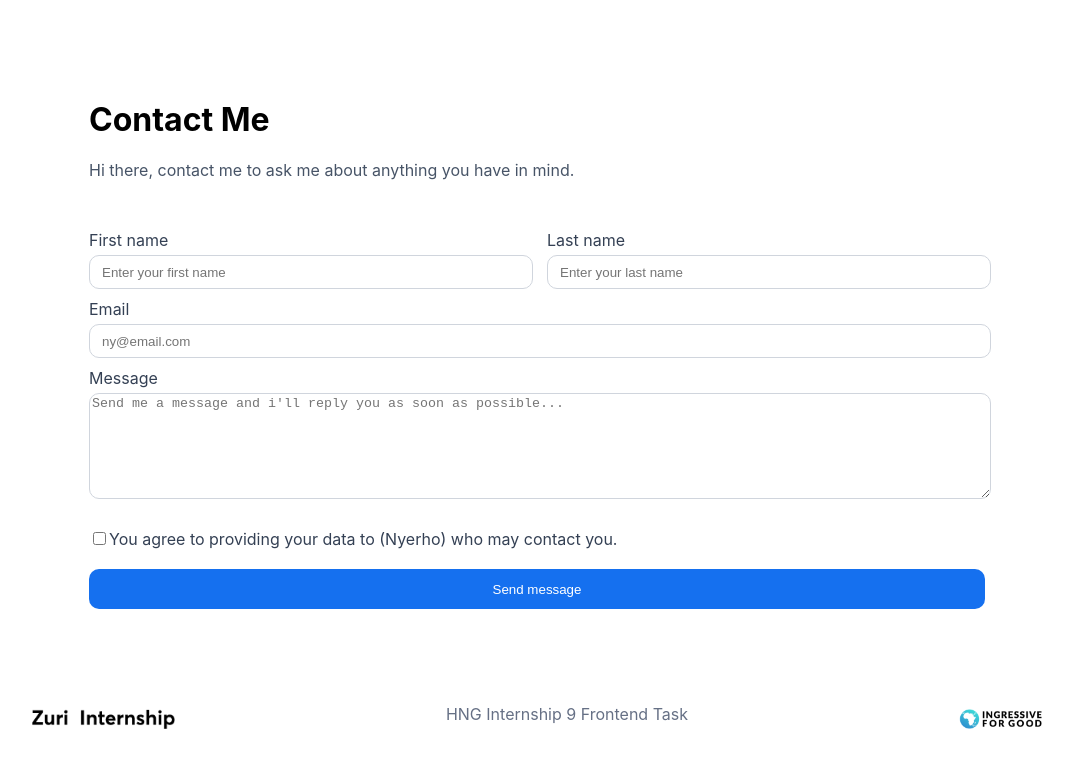
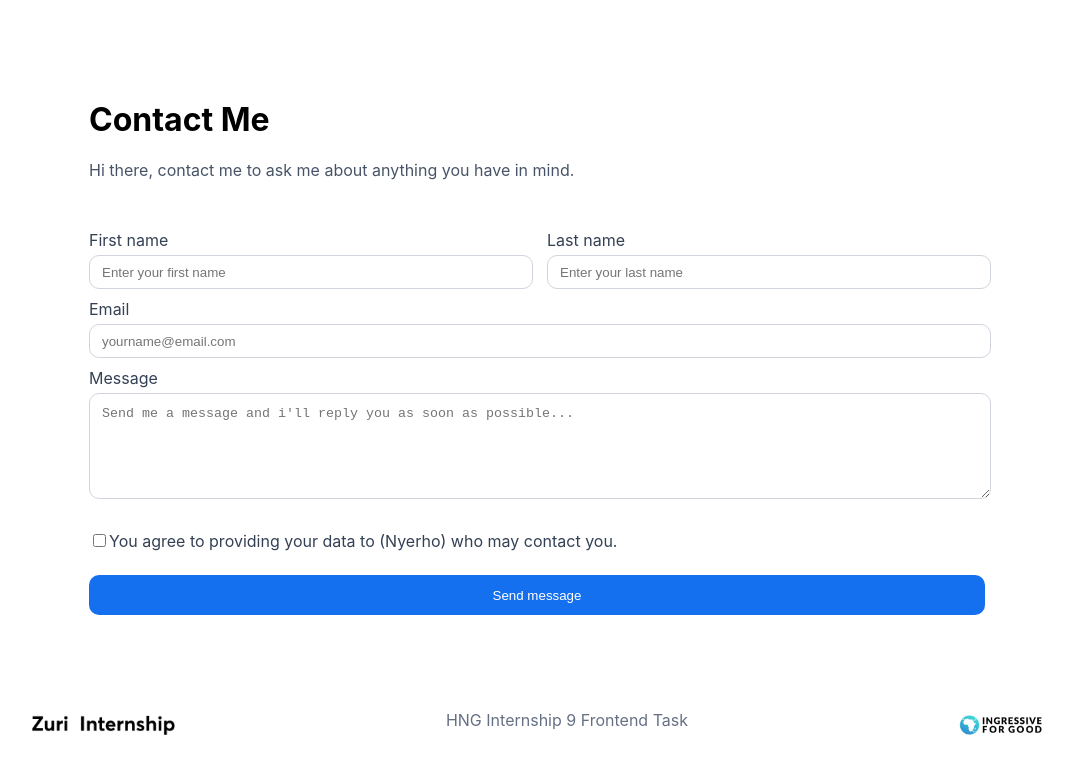
Before and after one commit to Nyerhowho9/Linktree-task, a React (Create React App) app: page /contact in a window 1280 px wide. Shown: the top 774 px of the page, without its empty margins (103-1176 px from the left). Built offline with nearby package versions, Linux system fonts and the light colour scheme.

Commit message:
changes placeholder for email field

```diff
--- a/src/components/Contact.js
+++ b/src/components/Contact.js
@@ -27,7 +27,7 @@ class Contact extends Component{
                 </div>
                 <div className="emaildiv">
                     <label htmlFor="email">Email</label>
-                    <input type="email" id="email" placeholder="ny@email.com"/>
+                    <input type="email" id="email" placeholder="yourname@email.com"/>
                 </div>
                 <div className="messagediv">
                     <label htmlFor="message">Message</label>
--- a/src/styles/main.css
+++ b/src/styles/main.css
@@ -1,3 +1,4 @@
+
 .upicon{
     text-align: right;
     padding-right: 100px;
@@ -151,6 +152,9 @@ textarea{
     margin-bottom: 20px;
     width: 95%;
 }
+.check >label{
+    line-height: 1.6;
+}
 .tick{
     border: 1px solid #D0D5DD ;
 }
@@ -165,7 +169,11 @@ textarea{
 input::placeholder{
     padding-left: 10px;
 }
+textarea::placeholder{
+    padding: 10px;
+}
 @media only screen and (max-width: 768px){
+
     .names{
         display: flex;
         flex-direction: column;
```
